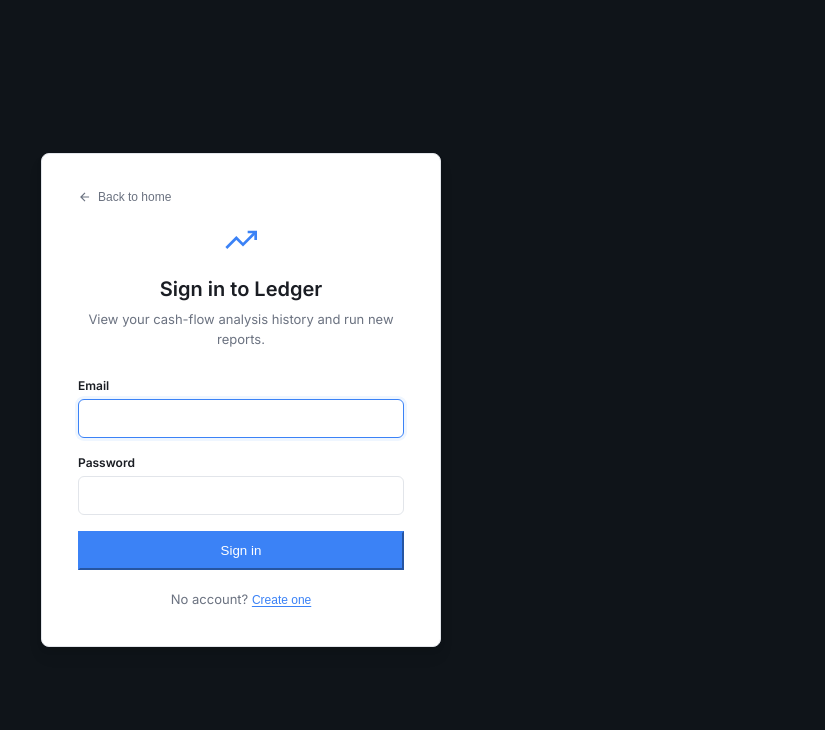
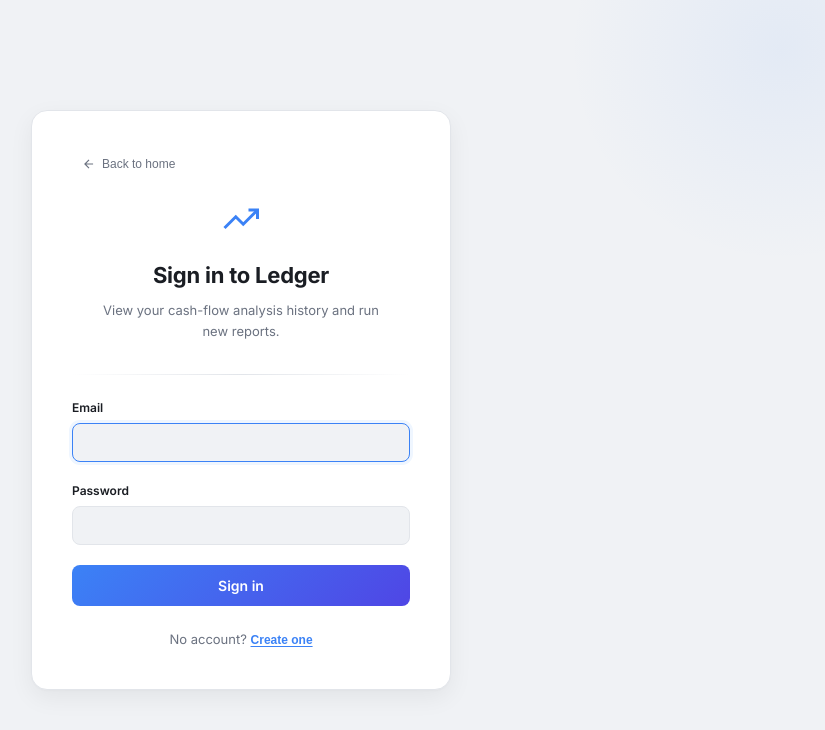
Before and after one commit to NehaKhann/sme-cashflow-explainer, a React (Vite) app in the folder frontend/: page / in a window 1280 px wide. Both pictures are taken after a click on the button "Get started". Shown: the top 730 px of the page, without its empty margins (399-1224 px from the left). Built offline with nearby package versions, Linux system fonts and the light colour scheme; no server answers.

Commit message:
Redesign auth pages with professional styling: gradient backgrounds, better card, gradient button, divider, refined inputs

```diff
--- a/frontend/src/App.css
+++ b/frontend/src/App.css
@@ -1416,81 +1416,184 @@
   align-items: center;
   justify-content: center;
   min-height: 100vh;
-  background: var(--sidebar-bg);
+  background: var(--bg);
   padding: 24px;
+  position: relative;
+  overflow: hidden;
+}
+
+.auth-layout::before,
+.auth-layout::after {
+  content: "";
+  position: absolute;
+  border-radius: 50%;
+  pointer-events: none;
+}
+.auth-layout::before {
+  width: 500px;
+  height: 500px;
+  background: radial-gradient(circle, rgba(59,130,246,0.07), transparent 60%);
+  top: -200px;
+  right: -150px;
+}
+.auth-layout::after {
+  width: 400px;
+  height: 400px;
+  background: radial-gradient(circle, rgba(99,102,241,0.05), transparent 60%);
+  bottom: -150px;
+  left: -100px;
+}
+
+.dark-mode .auth-layout::before {
+  background: radial-gradient(circle, rgba(59,130,246,0.12), transparent 60%);
+}
+.dark-mode .auth-layout::after {
+  background: radial-gradient(circle, rgba(99,102,241,0.08), transparent 60%);
 }
 
 .auth-page {
   width: 100%;
-  max-width: 400px;
+  max-width: 420px;
+  position: relative;
+  z-index: 1;
 }
 
 .auth-card {
   background: var(--card-bg);
   border: 1px solid var(--border);
-  border-radius: var(--radius);
-  padding: 36px;
-  box-shadow: var(--shadow-lg);
+  border-radius: 16px;
+  padding: 40px;
+  box-shadow:
+    0 1px 2px rgba(0,0,0,0.02),
+    0 8px 24px rgba(0,0,0,0.06);
+}
+
+.auth-back {
+  display: inline-flex;
+  align-items: center;
+  gap: 6px;
+  background: none;
+  border: none;
+  color: var(--text-muted);
+  font-size: 12px;
+  font-weight: 500;
+  cursor: pointer;
+  padding: 6px 10px;
+  margin-bottom: 24px;
+  border-radius: 6px;
+  transition: all var(--transition);
+}
+.auth-back:hover {
+  color: var(--primary);
+  background: var(--primary-subtle);
 }
 
 .auth-header {
   text-align: center;
-  margin-bottom: 28px;
-}
-.auth-header svg { color: var(--primary); margin-bottom: 12px; }
-.auth-header h1 { font-size: 20px; font-weight: 600; margin-bottom: 6px; }
-.auth-header p { font-size: 13px; color: var(--text-muted); line-height: 1.5; }
+  margin-bottom: 32px;
+}
+.auth-header svg {
+  color: var(--primary);
+  margin-bottom: 16px;
+  width: 36px;
+  height: 36px;
+}
+.auth-header h1 {
+  font-size: 22px;
+  font-weight: 700;
+  margin-bottom: 8px;
+  letter-spacing: -0.01em;
+}
+.auth-header p {
+  font-size: 13px;
+  color: var(--text-muted);
+  line-height: 1.6;
+  max-width: 280px;
+  margin: 0 auto;
+}
+
+.auth-divider {
+  height: 1px;
+  background: linear-gradient(to right, transparent, var(--border), transparent);
+  margin-bottom: 24px;
+}
 
 .auth-card form {
   display: flex;
   flex-direction: column;
-  gap: 16px;
+  gap: 20px;
 }
 
 .auth-card label {
   display: flex;
   flex-direction: column;
-  gap: 4px;
+  gap: 6px;
   font-size: 12px;
   font-weight: 600;
   color: var(--text);
 }
 
 .auth-card input {
-  padding: 10px 12px;
+  padding: 10px 14px;
   border: 1px solid var(--border);
-  border-radius: var(--radius-sm);
+  border-radius: 8px;
   font-size: 14px;
   font-family: var(--font-sans);
   outline: none;
-  transition: border-color var(--transition);
-}
-.auth-card input:focus { border-color: var(--primary); box-shadow: 0 0 0 3px var(--primary-subtle); }
+  background: var(--bg);
+  color: var(--text);
+  transition: all var(--transition);
+}
+.auth-card input:focus {
+  border-color: var(--primary);
+  box-shadow: 0 0 0 3px var(--primary-subtle);
+}
 
 .auth-error {
   font-size: 12px;
   color: var(--danger);
   background: var(--danger-subtle);
-  padding: 8px 12px;
-  border-radius: var(--radius-sm);
-}
-
-.auth-back {
-  display: flex;
-  align-items: center;
-  gap: 6px;
-  background: none;
+  padding: 10px 14px;
+  border-radius: 8px;
+  line-height: 1.5;
+}
+
+.auth-submit {
+  display: inline-flex;
+  align-items: center;
+  justify-content: center;
+  gap: 8px;
+  width: 100%;
+  padding: 12px 24px;
   border: none;
-  color: var(--text-muted);
-  font-size: 12px;
-  font-weight: 500;
+  border-radius: 8px;
+  font-size: 14px;
+  font-weight: 600;
+  font-family: var(--font-sans);
   cursor: pointer;
-  padding: 0;
-  margin-bottom: 20px;
-  transition: color var(--transition);
-}
-.auth-back:hover {
-  color: var(--primary);
+  background: linear-gradient(135deg, var(--primary), #4f46e5);
+  color: #fff;
+  transition: all 0.2s ease;
+}
+.auth-submit:hover {
+  transform: translateY(-1px);
+  box-shadow: 0 4px 12px rgba(59,130,246,0.3);
+}
+.auth-submit:disabled {
+  opacity: 0.55;
+  cursor: not-allowed;
+  transform: none;
+  box-shadow: none;
+}
+
+.auth-footer {
+  text-align: center;
+  font-size: 13px;
+  color: var(--text-muted);
+  margin-top: 24px;
+}
+.auth-footer .btn-link {
+  font-weight: 600;
 }
 
 .sidebar-demo-actions {
@@ -1509,13 +1612,6 @@
   letter-spacing: 0.06em;
   color: var(--warning);
   margin-bottom: 4px;
-}
-
-.auth-footer {
-  text-align: center;
-  font-size: 13px;
-  color: var(--text-muted);
-  margin-top: 20px;
 }
 
 .loading-screen {
--- a/frontend/src/components/AuthPage.tsx
+++ b/frontend/src/components/AuthPage.tsx
@@ -32,10 +32,11 @@
           Back to home
         </button>
         <div className="auth-header">
-          <TrendingUpIcon size={32} />
+          <TrendingUpIcon size={36} />
           <h1>Sign in to Ledger</h1>
           <p>View your cash-flow analysis history and run new reports.</p>
         </div>
+        <div className="auth-divider" />
         <form onSubmit={handleSubmit}>
           <label>
             Email
@@ -46,7 +47,7 @@
             <input type="password" value={password} onChange={(e) => setPassword(e.target.value)} required minLength={8} />
           </label>
           {error && <div className="auth-error">{error}</div>}
-          <button type="submit" className="btn-primary btn-block" disabled={busy}>
+          <button type="submit" className="auth-submit" disabled={busy}>
             {busy ? "Signing in\u2026" : "Sign in"}
           </button>
         </form>
@@ -92,10 +93,11 @@
           Back to home
         </button>
         <div className="auth-header">
-          <TrendingUpIcon size={32} />
+          <TrendingUpIcon size={36} />
           <h1>Create your account</h1>
           <p>Start analyzing cash flow and generating underwriting memos.</p>
         </div>
+        <div className="auth-divider" />
         <form onSubmit={handleSubmit}>
           <label>
             Display name
@@ -110,7 +112,7 @@
             <input type="password" value={password} onChange={(e) => setPassword(e.target.value)} required minLength={8} />
           </label>
           {error && <div className="auth-error">{error}</div>}
-          <button type="submit" className="btn-primary btn-block" disabled={busy}>
+          <button type="submit" className="auth-submit" disabled={busy}>
             {busy ? "Creating account\u2026" : "Create account"}
           </button>
         </form>
```
